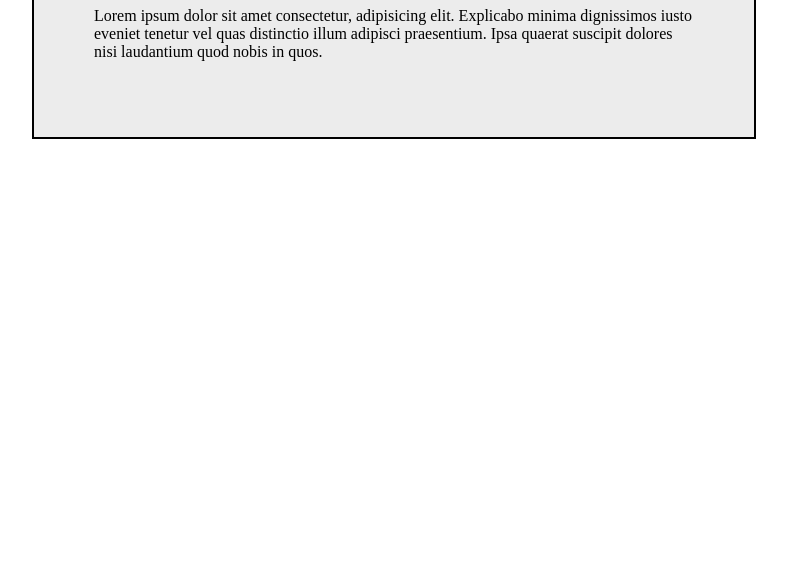
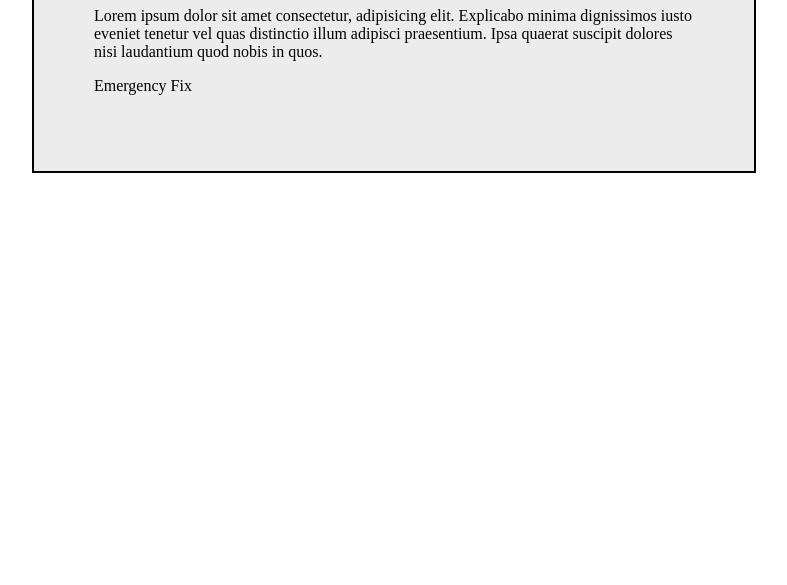
Before and after one commit to skarmacharya/my-project, a plain HTML site: page index.html in a window 1280 px wide. Shown: the part 215-800 px from the top of the page, without its empty margins (246-1033 px from the left). Drawn offline with Linux system fonts and the light colour scheme.

Commit message:
new commit

```diff
--- a/index.html
+++ b/index.html
@@ -10,6 +10,8 @@
     <div class="wrapper">
         <h1>Master -- Repo</h1>
         <p>Lorem ipsum dolor sit amet consectetur, adipisicing elit. Explicabo minima dignissimos iusto eveniet tenetur vel quas distinctio illum adipisci praesentium. Ipsa quaerat suscipit dolores nisi laudantium quod nobis in quos.</p>
+
+        <p>Emergency Fix</p>
     </div>
 </body>
 </html>
```
